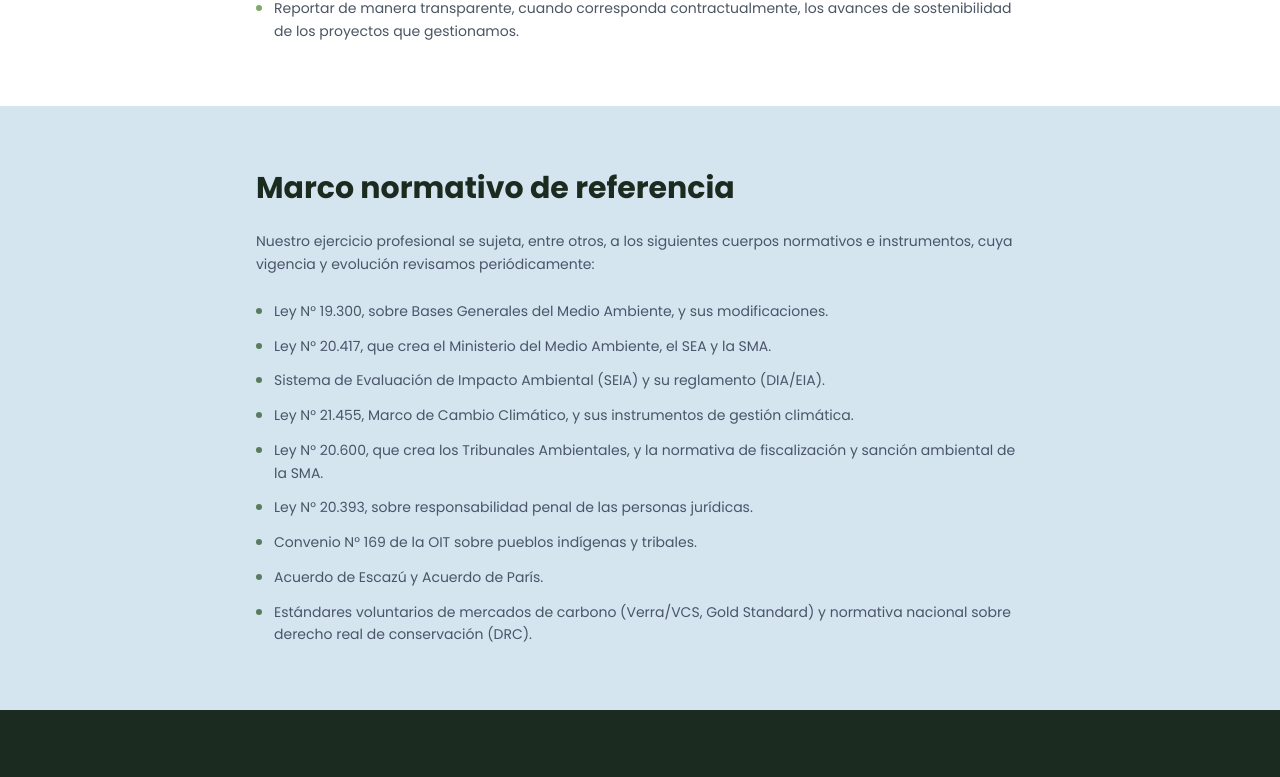
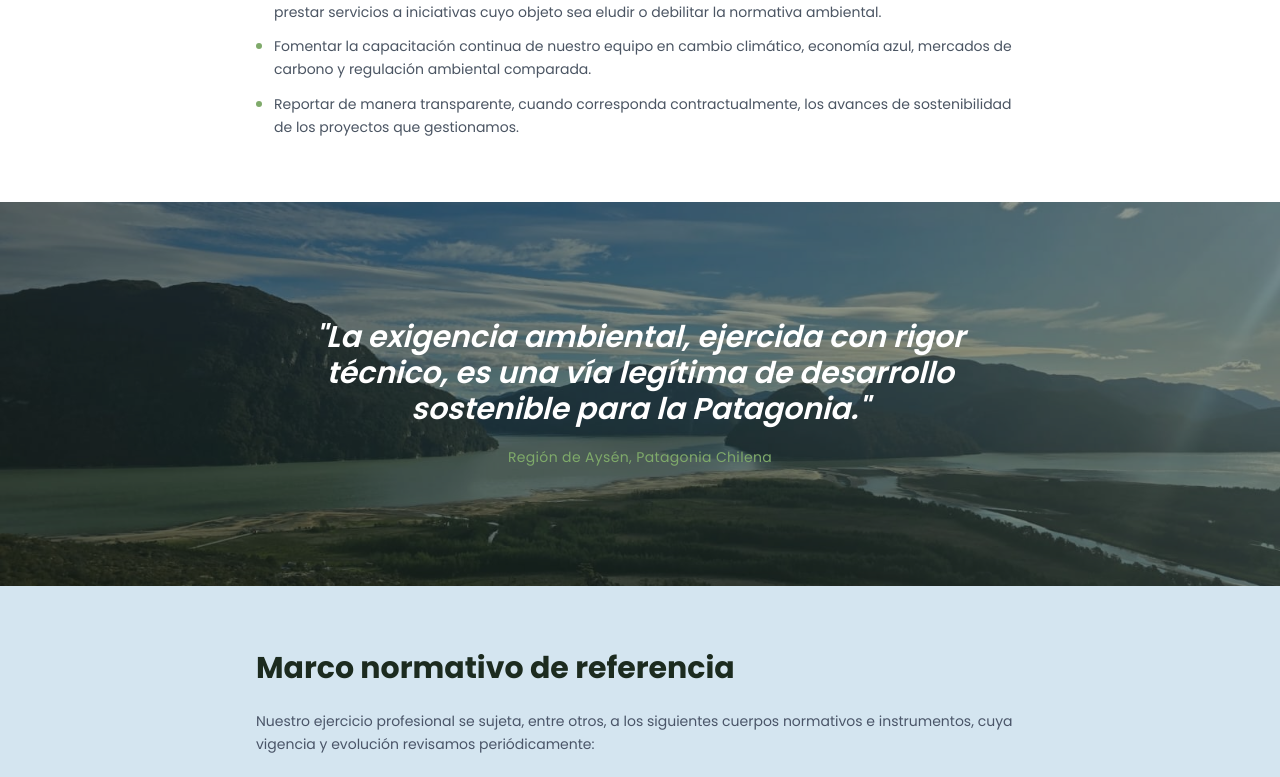
Before and after one commit to yoal-ciclo/cicloaysen-web, a Next.js app: page /compliance in a window 1280 px wide. Shown: the part 2190-2967 px from the top of the page. Built offline with nearby package versions, Linux system fonts and the light colour scheme.

Commit message:
Agregar foto naturaleza-3 e iconos de principios en pagina Compliance

```diff
--- a/app/compliance/page.tsx
+++ b/app/compliance/page.tsx
@@ -1,5 +1,6 @@
 import type { Metadata } from 'next'
 import Link from 'next/link'
+import Image from 'next/image'
 
 export const metadata: Metadata = {
   title: 'Compliance | Ciclo Aysén SpA',
@@ -9,26 +10,32 @@ export const metadata: Metadata = {
 
 const principios = [
   {
+    icon: '⚖️',
     title: 'Legalidad y diligencia debida',
     text: 'Actuamos siempre dentro del marco legal vigente, verificando con diligencia el cumplimiento normativo de los proyectos, procesos y clientes que asesoramos, y absteniéndonos de participar en operaciones cuya licitud no pueda ser razonablemente verificada.',
   },
   {
+    icon: '🌱',
     title: 'Integridad ambiental',
     text: 'Nuestras recomendaciones se fundan en evidencia y en el mejor estándar técnico disponible. No promovemos ni avalamos prácticas de greenwashing, sobreestimación de líneas base de carbono, o cualquier forma de representación ambiental engañosa.',
   },
   {
+    icon: '🧭',
     title: 'Independencia y gestión de conflictos de interés',
     text: 'Identificamos y gestionamos activamente los conflictos de interés que puedan surgir del ejercicio simultáneo de asesorías a distintos actores, priorizando la transparencia y, cuando corresponda, absteniéndonos de intervenir.',
   },
   {
+    icon: '🔒',
     title: 'Confidencialidad y protección de datos',
     text: 'Resguardamos la confidencialidad de la información técnica, comercial y personal de nuestros clientes y de las comunidades con las que trabajamos, conforme a la Ley N° 19.628 y a los acuerdos de confidencialidad suscritos en cada mandato.',
   },
   {
+    icon: '🔄',
     title: 'Precaución y mejora continua',
     text: 'Aplicamos el principio precautorio en los análisis de riesgo ambiental y revisamos periódicamente nuestros procedimientos, metodologías y capacidades técnicas, incorporando avances normativos, científicos y de mercado.',
   },
   {
+    icon: '🏔️',
     title: 'Pertinencia territorial e indígena',
     text: 'Reconocemos la relevancia de los procesos de participación ciudadana y consulta indígena en los territorios donde operamos, y promovemos su ejercicio oportuno, informado y de buena fe.',
   },
@@ -105,6 +112,7 @@ export default function CompliancePage() {
           <div className="grid grid-cols-1 md:grid-cols-2 lg:grid-cols-3 gap-6 max-w-5xl mx-auto">
             {principios.map((p) => (
               <div key={p.title} className="bg-white rounded-2xl border border-gray-100 p-6">
+                <span className="text-3xl block mb-3">{p.icon}</span>
                 <h3 className="font-bold text-[#5A7B5F] mb-3">{p.title}</h3>
                 <p className="text-gray-600 text-sm leading-relaxed">{p.text}</p>
               </div>
@@ -131,6 +139,28 @@ export default function CompliancePage() {
               </li>
             ))}
           </ul>
+        </div>
+      </section>
+
+      {/* NATURALEZA — franja fotográfica */}
+      <section className="relative h-72 md:h-96 overflow-hidden">
+        <Image
+          src="/naturaleza-3.jpeg"
+          alt="Naturaleza de la Región de Aysén, Patagonia Chilena"
+          fill
+          className="object-cover object-center"
+          sizes="100vw"
+        />
+        <div className="absolute inset-0 bg-[#1C2B1F]/50 flex items-center justify-center px-6">
+          <div className="text-center max-w-3xl">
+            <p className="text-xl md:text-3xl font-semibold text-white leading-relaxed italic">
+              "La exigencia ambiental, ejercida con rigor técnico, es una vía legítima de
+              desarrollo sostenible para la Patagonia."
+            </p>
+            <span className="inline-block mt-5 text-[#7FAA6A] text-sm tracking-wide">
+              Región de Aysén, Patagonia Chilena
+            </span>
+          </div>
         </div>
       </section>
 
```
Also changed, not shown: public/naturaleza-3.jpeg (added).
